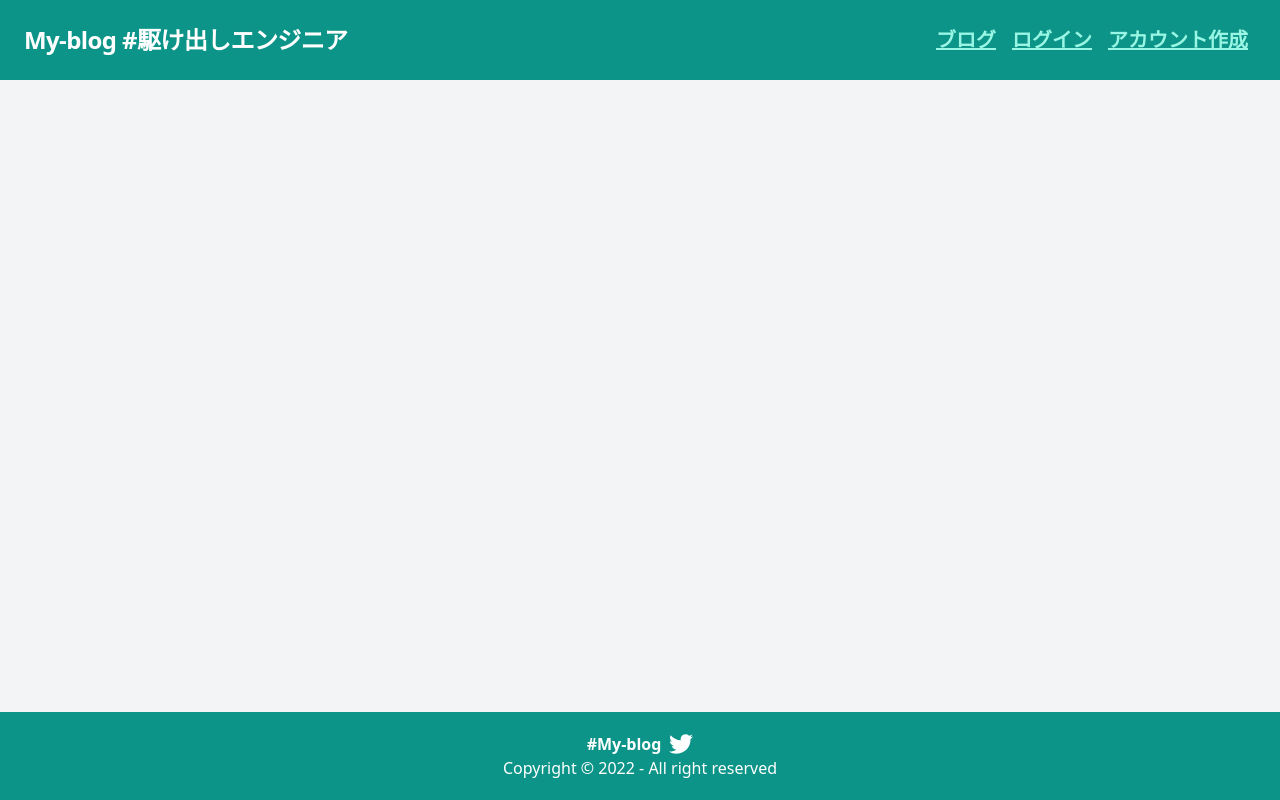
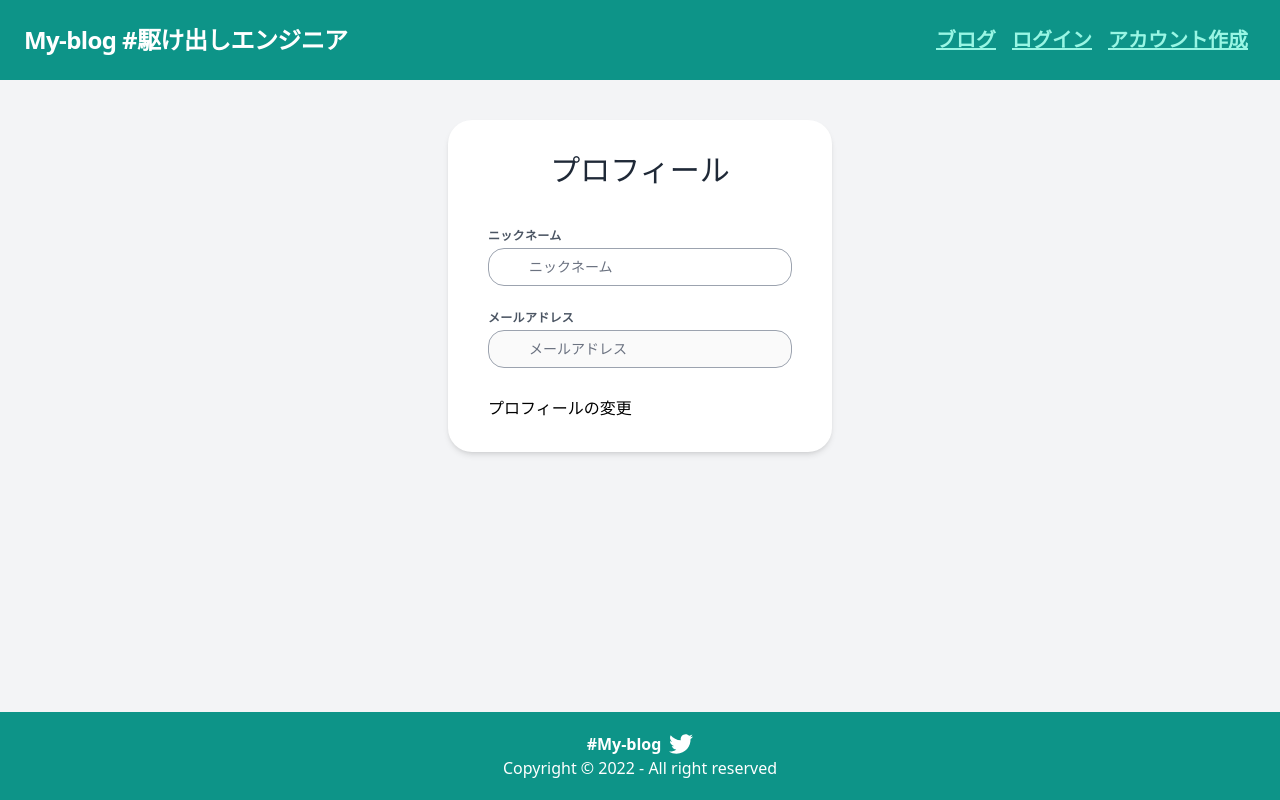
Before and after one commit to takopon2525/my-blog-apps, a Vue app: page /profile in a window 1280 px wide. Built offline with nearby package versions, Linux system fonts and the light colour scheme; no server answers; the database is empty.

Commit message:
プロフィール表示部分の追加

```diff
--- a/src/components/Navbar.vue
+++ b/src/components/Navbar.vue
@@ -2,6 +2,7 @@
 import { ref, computed } from "vue";
 import { useStore } from "vuex";
 import { useRouter } from "vue-router";
+import ProfileMenu from "../components/ProfileMenu.vue";
 
 const store = useStore();
 const router = useRouter();
@@ -47,6 +48,7 @@ const handleCreatePost = () => {
       >
         <router-link class="nav_link" to="/">ブログ</router-link>
         <a class="nav_link" @click="handleCreatePost">投稿の作成</a>
+        <ProfileMenu />
       </div>
       <div
         v-if="!user"
--- /dev/null
+++ b/src/components/ProfileMenu.vue
@@ -0,0 +1,63 @@
+<script setup>
+import { Menu, MenuButton, MenuItem, MenuItems } from "@headlessui/vue";
+import { useRouter } from "vue-router";
+import { useStore } from "vuex";
+import { computed } from "vue";
+
+const store = useStore();
+const router = useRouter();
+const initial = computed(() => {
+  return store.state.userInfo?.name?.slice(0, 1);
+});
+const menus = [
+  { text: "プロフィール", value: "profile" },
+  { text: "ログアウト", value: "signout" },
+];
+const handleClick = (menu) => {
+  if (menu.value === "signout") {
+    store.dispatch("logout");
+    router.push("/login");
+  } else {
+    router.push(menu.value);
+  }
+};
+</script>
+
+<template>
+  <div class="">
+    <Menu as="div" class="ml-3 relative">
+      <div>
+        <MenuButton
+          class="w-10 h-10 bg-gray-600 flex text-white text-xl uppercase items-center justify-center font-bold rounded-full focus:outline-none focus:ring-2 focus:ring-offset-2 focus:ring-offset-gray-800 focus:ring-white"
+        >
+          {{ initial }}
+        </MenuButton>
+      </div>
+      <transition
+        enter-active-class="transition ease-out duration-100"
+        enter-from-class="transform opacity-0 scale-95"
+        enter-to-class="transform opacity-100 scale-100"
+        leave-active-class="transition ease-in duration-75"
+        leave-from-class="transform opacity-100 scale-100"
+        leave-to-class="transform opacity-0 scale-95"
+      >
+        <MenuItems
+          class="origin-top-right absolute right-0 mt-2 w-48 rounded-md shadow-lg py-1 bg-white ring-1 ring-black ring-opacity-5 focus:outline-none"
+        >
+          <template v-for="menu in menus">
+            <MenuItem v-slot="{ active }">
+              <a
+                @click.prevent.stop="handleClick(menu)"
+                :class="[
+                  active ? 'bg-gray-100' : '',
+                  'block px-4 py-2 text-sm text-gray-700',
+                ]"
+                >{{ menu.text }}</a
+              >
+            </MenuItem>
+          </template>
+        </MenuItems>
+      </transition>
+    </Menu>
+  </div>
+</template>
--- a/src/router/index.js
+++ b/src/router/index.js
@@ -7,6 +7,7 @@ import EditBlogPreview from "../views/EditBlogPreview.vue";
 import Blog from "../views/Blog.vue";
 import Login from "../views/Login.vue";
 import Signup from "../views/Signup.vue";
+import Profile from "../views/Profile.vue";
 
 const routes = [
   {
@@ -72,6 +73,14 @@ const routes = [
       title: "EditBlogPreview",
     },
   },
+  {
+    path: "/profile",
+    name: "Profile",
+    component: Profile,
+    meta: {
+      title: "Profile",
+    },
+  },
 ];
 
 const router = vueRouter.createRouter({
--- /dev/null
+++ b/src/views/Profile.vue
@@ -0,0 +1,75 @@
+<script setup>
+import { ref, onMounted } from "vue";
+import { useStore } from "vuex";
+
+const error = ref(null);
+const store = useStore();
+const nickName = ref("");
+const email = ref("");
+const loading = ref(false);
+
+onMounted(() => {
+  nickName.value = store.state.userInfo.name;
+  email.value = store.state.userInfo.email;
+});
+const handleSubmit = async () => {
+  loading.value = true;
+  try {
+    await store.dispatch("updateUser", {
+      nickName: nickName.value,
+    });
+    await store.dispatch("getUser");
+  } catch (err) {
+    return;
+  }
+  loading.value = false;
+};
+</script>
+<template>
+  <div class="mt-10 flex flex-col items-center justify-center bg-gray-100">
+    <div
+      class="flex flex-col bg-white shadow-md px-10 py-8 rounded-3xl w-50 w-96"
+    >
+      <div class="font-medium self-center text-3xl text-gray-800">
+        プロフィール
+      </div>
+      <div class="mt-10">
+        <form @submit.prevent="handleSubmit">
+          <div class="flex flex-col mb-6">
+            <label for="password" class="form_label">ニックネーム</label>
+            <input
+              type="text"
+              v-model="nickName"
+              class="form_input"
+              placeholder="ニックネーム"
+            />
+          </div>
+          <div class="flex flex-col mb-5">
+            <label for="email" class="form_label">メールアドレス</label>
+            <input
+              disabled
+              type="email"
+              name="email"
+              :value="email"
+              class="form_input"
+              placeholder="メールアドレス"
+            />
+          </div>
+
+          <div class="flex w-full">
+            <button
+              type="submit"
+              class="login_button flex mt-2 items-center justify-center"
+              :class="loading ? 'button--disabled' : ''"
+              :disabled="loading"
+            >
+              <span class="mr-2 uppercase">プロフィールの変更 </span>
+              <div v-if="loading" class="button_loading"></div>
+            </button>
+          </div>
+          <div v-if="error">{{ error }}</div>
+        </form>
+      </div>
+    </div>
+  </div>
+</template>
```
